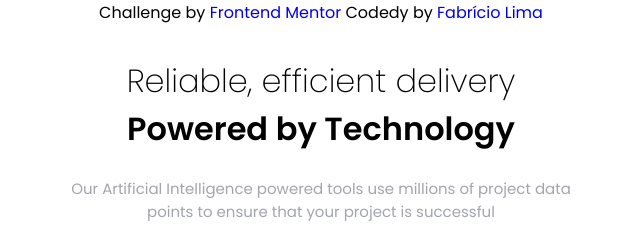
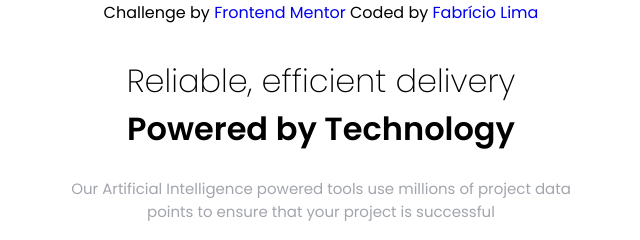
Before and after one commit to IFafaa/four-card-feature-section-project, a plain HTML site: page index.html in a window 1280 px wide. Shown: the top 240 px of the page, 319-959 px from the left. Drawn offline with Linux system fonts and the light colour scheme.

Commit message:
fixing the links and ortography errors

```diff
--- a/index.html
+++ b/index.html
@@ -12,7 +12,7 @@
   <!--header // credits-->
   <header>
     <div>
-      <p>Challenge by <a href="https://www.frontendmentor.io/home">Frontend Mentor</a> Codedy by <a href="https://www.frontendmentor.io/profile/IFafaa">Fabrício Lima</a></p>
+      <p>Challenge by <a href="https://www.frontendmentor.io/home">Frontend Mentor</a> Coded by <a href="https://www.frontendmentor.io/profile/IFafaa">Fabrício Lima</a></p>
     </div>
   </header>
   <!--general container-->
```
Also changed, not shown: screenshots/desktop-screenshot.png (added), 1 other file.
